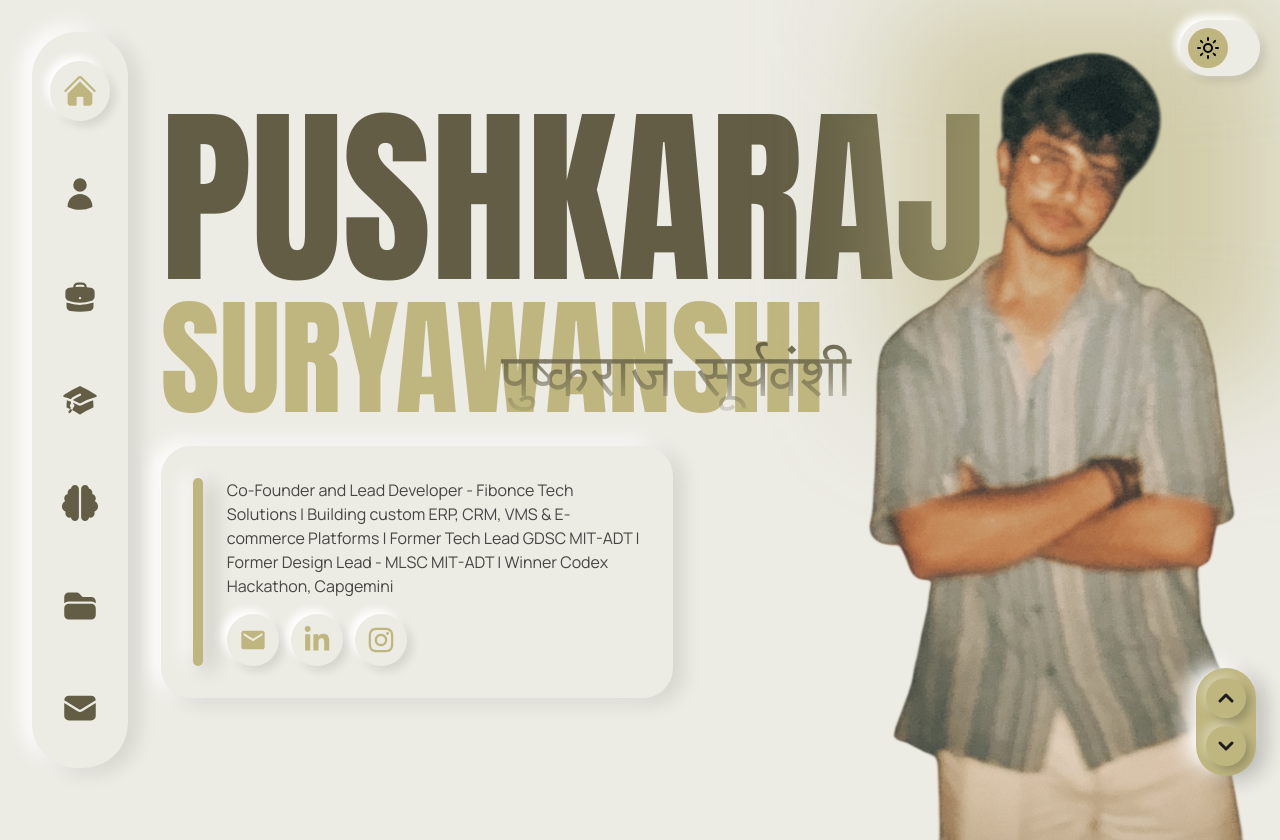
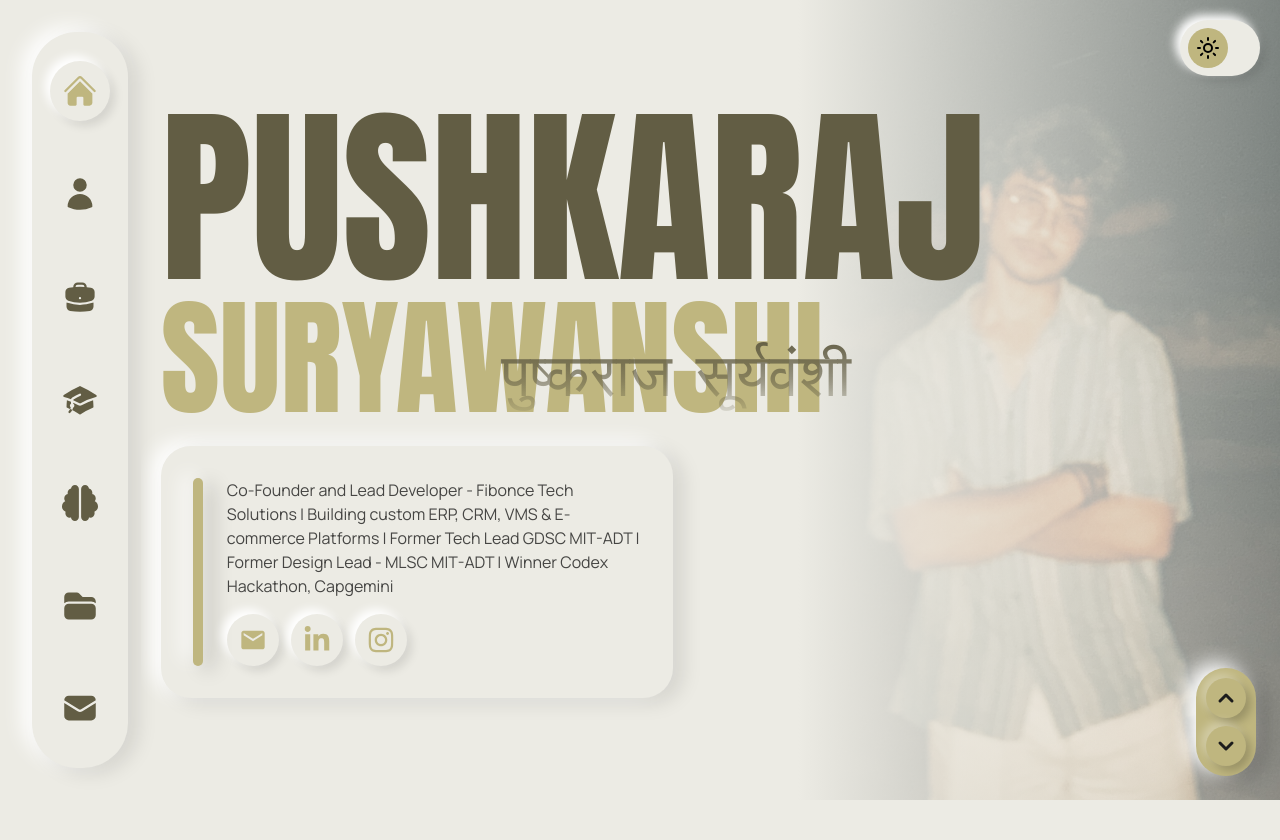
Before and after one commit to pushkaraj23/Portfolio, a Next.js app: page / in a window 1280 px wide. After the commit the page ends 800 px from the top, so only its background shows below. Built offline with nearby package versions, Linux system fonts and the light colour scheme.

Commit message:
done with home - desktop version

```diff
--- a/app/page.tsx
+++ b/app/page.tsx
@@ -23,8 +23,10 @@ export default function Home() {
           </div>
         </div>
       </div>
-      <img src="/hero-img.png" className="absolute h-full right-0 top-10 z-10" alt="hero image" />
-      <div className="w-[30vw] h-[30vw] bg-accent/60 absolute top-0 right-0 blur-3xl" />
+      <div className="absolute h-full right-0 top-0 -z-10">
+        <img src="/hero-img.jpg" className="h-full" alt="hero image" />
+        <div className="absolute h-full w-full inset-0 bg-linear-to-r from-primary to-primary/50" />
+      </div>
     </div>
   );
 }
```
Also changed, not shown: public/hero-img.jpg (added), public/hero-img.png (deleted).
